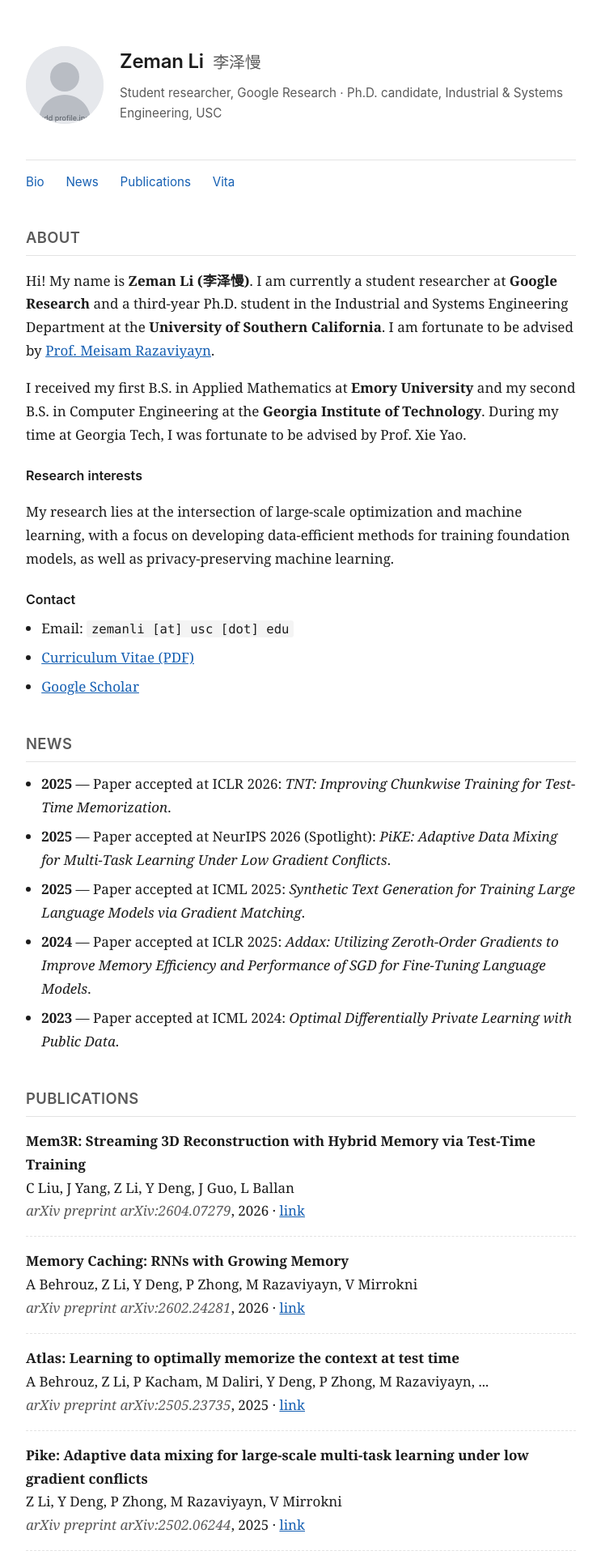
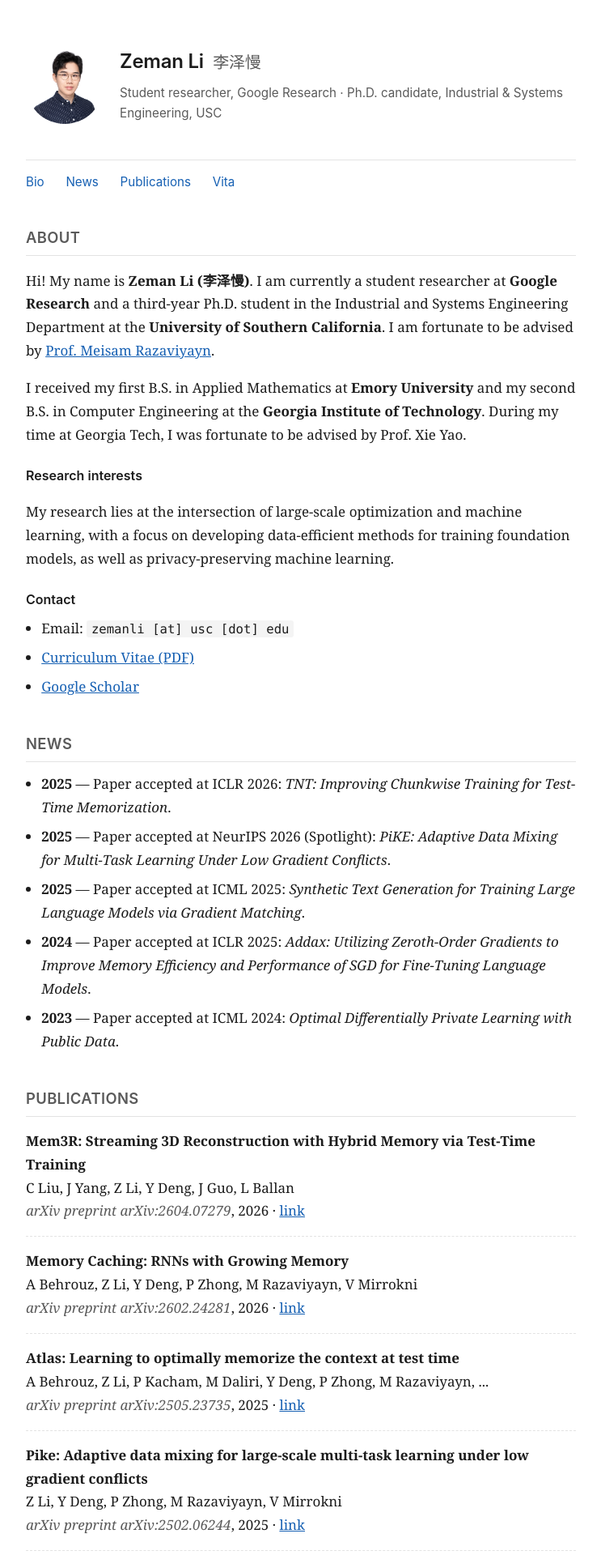
Before and after one commit to lizeman/lizeman.github.io, a Jekyll site: the page built from index.md, in a window 1280 px wide. Shown: the top 1920 px of the page at 81% size, without its empty margins (268-1011 px from the left). Built offline with Jekyll 4.4.1, drawn with Linux system fonts in a browser that asks for light colours.

Commit message:
use uploaded profile photo
Co-Authored-By: Claude Opus 4.7 (1M context) <noreply@anthropic.com>

```diff
--- a/_layouts/default.html
+++ b/_layouts/default.html
@@ -6,7 +6,7 @@
 <body>
   <main class="page">
     <header class="site-header">
-      <img class="profile" src="{{ '/assets/img/profile.svg' | relative_url }}" alt="Zeman Li" />
+      <img class="profile" src="{{ '/assets/img/zemanli_picture.jpg' | relative_url }}" alt="Zeman Li" />
       <div class="site-title">
         <h1>Zeman Li <span class="zh">李泽慢</span></h1>
         <p class="tagline">
```
Also changed, not shown: assets/img/zemanli_picture.jpg (added).
